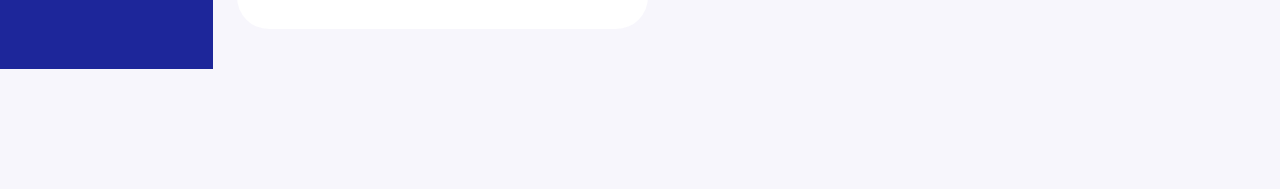
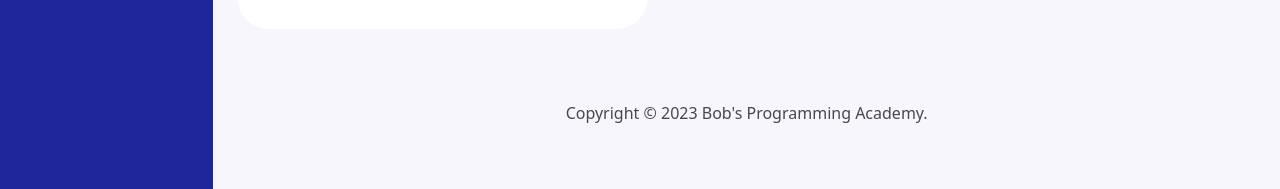
Before and after one commit to BobsProgrammingAcademy/admin-dashboard-bootstrap-sass, a website: page index.html in a window 1280 px wide. Shown: the part 809-998 px from the top of the page. Before the commit the page ends 878 px from the top, so only its background shows below. Drawn offline with nearby package versions, Linux system fonts and the light colour scheme.

Commit message:
Added the footer

```diff
--- a/index.html
+++ b/index.html
@@ -9,6 +9,7 @@
   <body>
     <div class="container-fluid">
       <div class="row flex-nowrap min-vh-100">
+
         <!-- Sidebar -->
         <aside class="col-auto col-md-3 col-xl-2 py-3 bg-primary">
           <div class="d-flex flex-column align-items-start text-white">
@@ -168,7 +169,6 @@
               </div>
             </div>
 
-
             <div class="row align-items-center">
               <div class="col-xl-5 col-xxl-6">
                 <div class="card bg-light p-4 mb-4 rounded-5 border-0">
@@ -224,9 +224,16 @@
               </div>
             </div>
 
+          </main>
 
+          <!-- Footer -->
+          <footer class="text-center text-secondary py-5">
+            <div class="container px-5">
+              Copyright &copy; 2023 Bob's Programming Academy.
+            </div>
+          </footer>
+          <!-- End Footer -->
 
-          </main>
         </div>
         <!-- End Main Content -->
       </div>
```
